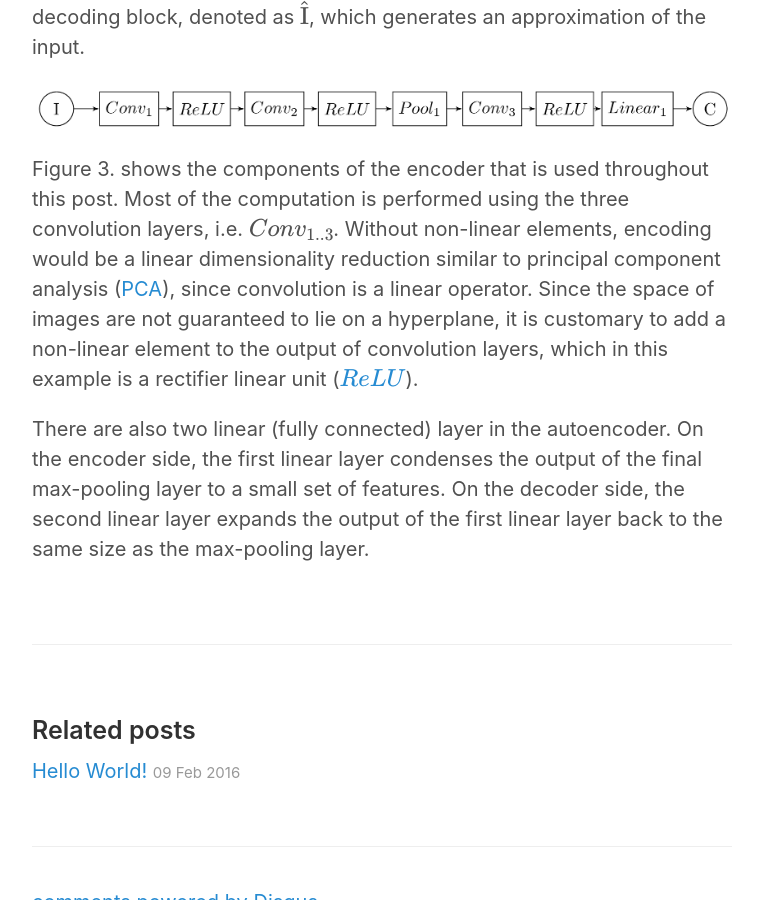
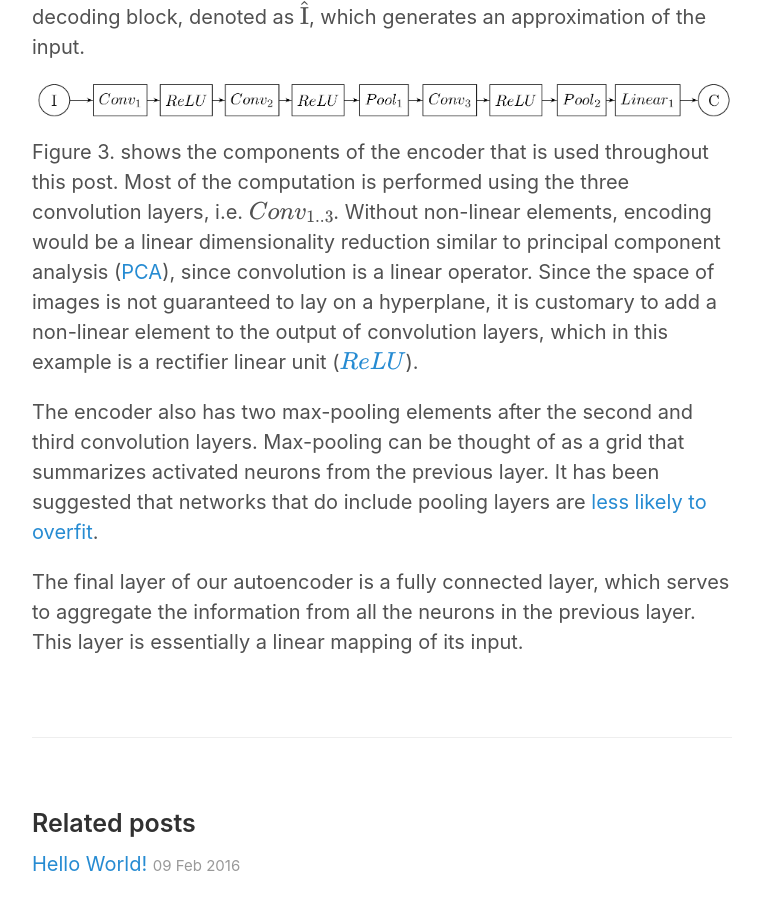
Before and after one commit to siavashk/siavashk.github.io, a Jekyll site: the page built from _posts/2016-02-13-autoencoder-imagenet.md, in a window 1280 px wide and 900 px high, scrolled down 1681 px. Shown: the whole window, without its empty margins (258-1021 px from the left). Built offline with Jekyll 4.4.1, drawn with Linux system fonts in a browser that asks for light colours; Markdown is read by kramdown in place of the engine named in the settings; formulas are drawn with MathJax 3; comment, search, counter and statistics services are not loaded.

Commit message:
Wrote most of the encoder paragraph

```diff
--- a/_config.yml
+++ b/_config.yml
@@ -1,6 +1,6 @@
 # Permalinks
 permalink:           pretty
-markdown:            redcarpet
+markdown:            kramdown
 
 # Setup
 title:               Siavash Khallaghi
--- a/_posts/2016-02-13-autoencoder-imagenet.md
+++ b/_posts/2016-02-13-autoencoder-imagenet.md
@@ -19,6 +19,8 @@ Figure 2. shows the major components of an autoencoder. The input in our case is
 
 ![Encoder overview](/assets/ae2.jpg "Figure 3: encoder components in this post")
 
-Figure 3. shows the components of the encoder that is used throughout this post. Most of the computation is performed using the three convolution layers, i.e. \\(Conv_{1..3}\\). Without non-linear elements, encoding would be a linear dimensionality reduction similar to principal component analysis ([PCA](https://en.wikipedia.org/wiki/Principal_component_analysis)), since convolution is a linear operator. Since the space of images are not guaranteed to lie on a hyperplane, it is customary to add a non-linear element to the output of convolution layers, which in this example is a rectifier linear unit ([\\(ReLU\\)](https://en.wikipedia.org/wiki/Rectifier_%28neural_networks%29)).
+Figure 3. shows the components of the encoder that is used throughout this post. Most of the computation is performed using the three convolution layers, i.e. \\(Conv_{1..3}\\). Without non-linear elements, encoding would be a linear dimensionality reduction similar to principal component analysis ([PCA](https://en.wikipedia.org/wiki/Principal_component_analysis)), since convolution is a linear operator. Since the space of images is not guaranteed to lay on a hyperplane, it is customary to add a non-linear element to the output of convolution layers, which in this example is a rectifier linear unit ([\\(ReLU\\)](https://en.wikipedia.org/wiki/Rectifier_%28neural_networks%29)).
 
-There are also two linear (fully connected) layer in the autoencoder. On the encoder side, the first linear layer condenses the output of the final max-pooling layer to a small set of features. On the decoder side, the second linear layer expands the output of the first linear layer back to the same size as the max-pooling layer.
+The encoder also has two max-pooling elements after the second and third convolution layers. Max-pooling can be thought of as a grid that summarizes activated neurons from the previous layer. It has been suggested that networks that do include pooling layers are [less likely to overfit](http://papers.nips.cc/paper/4824-imagenet-classification-with-deep-convolutional-neural-networks.pdf).
+
+The final layer of our autoencoder is a fully connected layer, which serves to aggregate the information from all the neurons in the previous layer. This layer is essentially a linear mapping of its input.
```
Also changed, not shown: assets/ae2.jpg.
